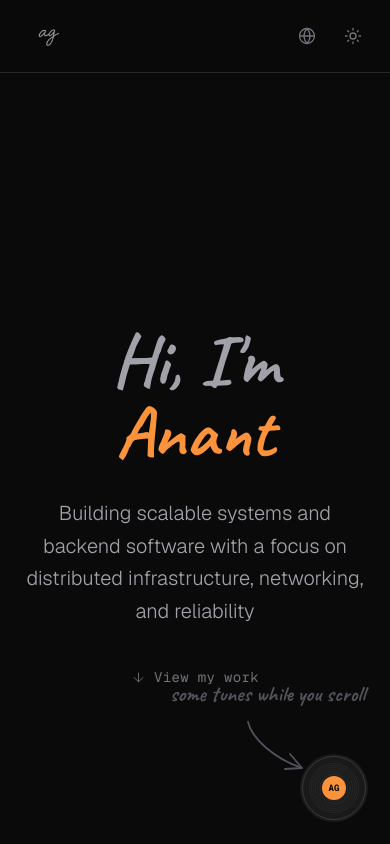
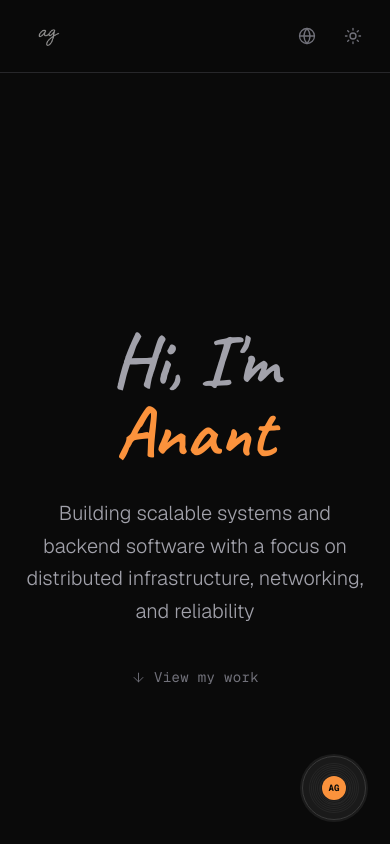
Before and after one commit to anant248/personal-portfolio, a Next.js app: page / in a window 390 px wide. Shown: the top 844 px of the page. Built offline with nearby package versions, Linux system fonts and the light colour scheme.

Commit message:
mobile optimize

```diff
--- a/components/RecordPlayer.tsx
+++ b/components/RecordPlayer.tsx
@@ -86,7 +86,7 @@ export default function RecordPlayer() {
     <>
       {/* "some tunes while you scroll" — above-left of record, arrow sweeps down-right toward it */}
       <motion.div
-        className="fixed pointer-events-none select-none"
+        className="fixed pointer-events-none select-none hidden md:block"
         style={{ bottom: "70px", right: "10px", zIndex: 49, width: "max-content" }}
         animate={{ opacity: hasPlayed ? 0 : 1 }}
         transition={{ duration: 0.6 }}
```
